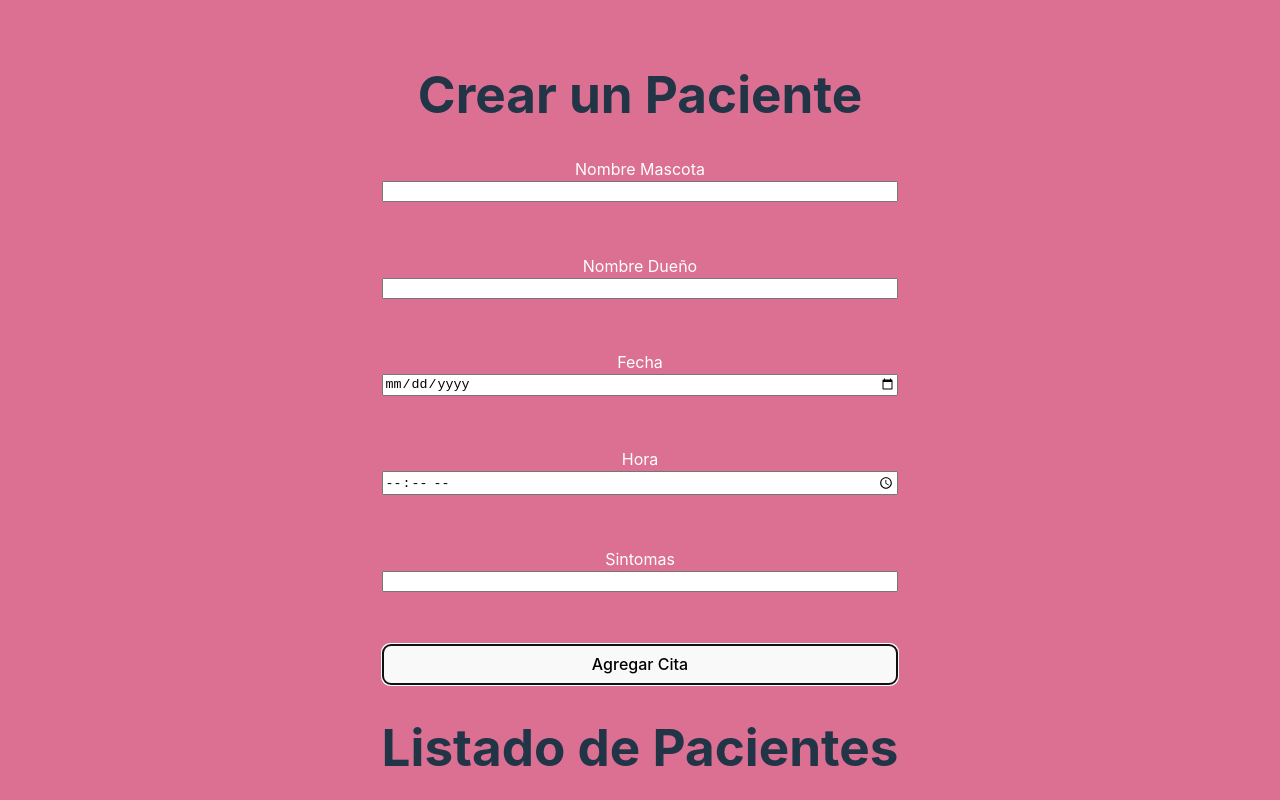
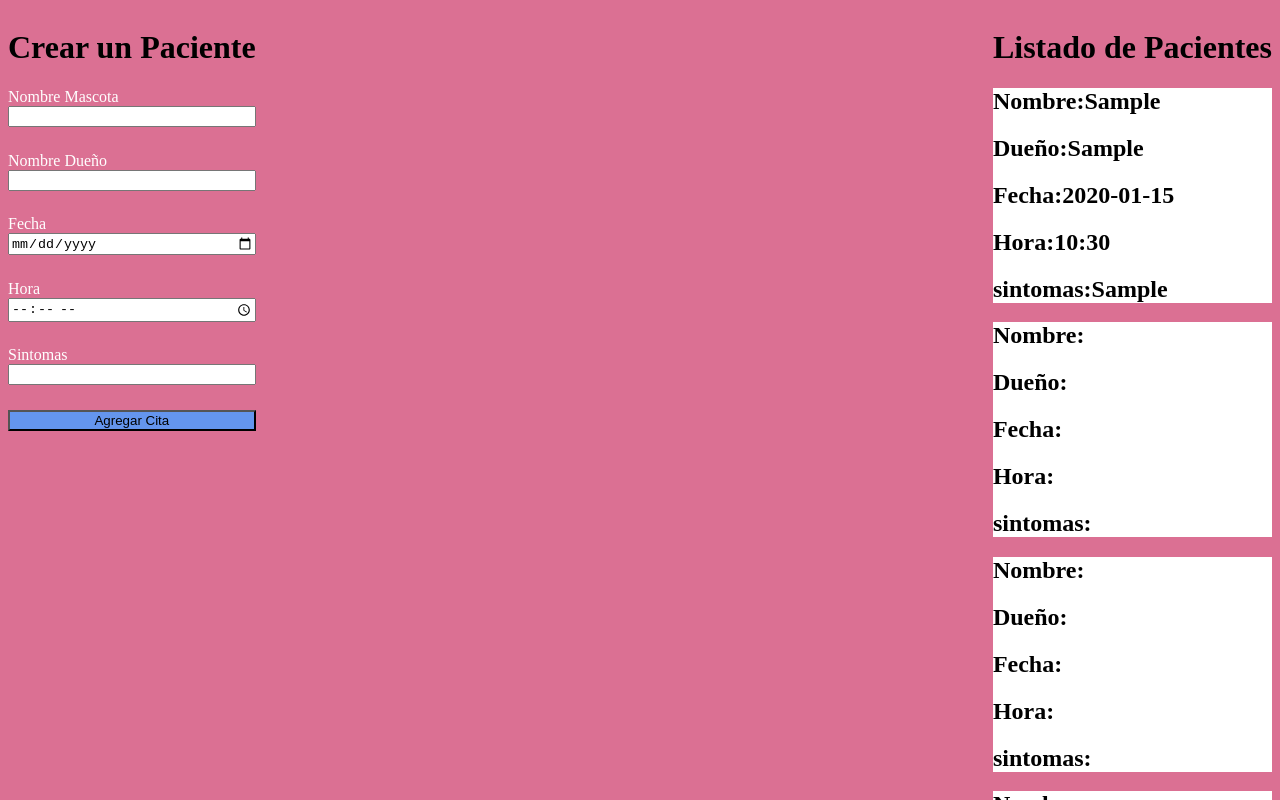
Before and after one commit to chinomozart/administrador-de_Pacientes, a React (Vite) app in the folder Proyecto Final de React/: page / in a window 1280 px wide. Both pictures are taken after typing "Sample", "Sample", "2020-01-15", "10:30", "Sample" into the empty fields and a click on the button "Agregar Cita". Shown: the top 800 px of the page. Built offline with nearby package versions, Linux system fonts and the light colour scheme.

Commit message:
fin Fase3

```diff
--- a/Proyecto Final de React/src/App.css
+++ b/Proyecto Final de React/src/App.css
@@ -1,19 +1,15 @@
-#root {
-  max-width: 1280px;
-  margin: 0 auto;
-  padding: 2rem;
-  text-align: center;
+.App{
+  justify-content: space-between;
+  display: flex;
+  flex-direction: row;
+  width: 100%;
+
 }
 
-body{
-background-color:palevioletred;
+
+button{
+  background-color: cornflowerblue;
 }
-
-.app{
-  display: flex;
-  flex-direction: row;
-  justify-content: space-evenly;
-  align-items: baseline;
-  min-width: 100vh;
-
+#root{
+  width: 100%;
 }
--- a/Proyecto Final de React/src/App.jsx
+++ b/Proyecto Final de React/src/App.jsx
@@ -4,23 +4,32 @@ import viteLogo from '/vite.svg'
 import './App.css'
 import'./Formulario.css'
 import './Header.css'
+import './Paciente.css'
 import Header from './Header'
 import Formulario from './Formulario'
+import Paciente from './Paciente'
+
 
 
 function App() {
-  const [count, setCount] = useState(0)
+  const[pacientes,setPacientes]=useState([])
 
   return (
     <div className="App">
      <div>
-    <Header titulo="Crear un Paciente"></Header>
-    <Formulario ></Formulario>
+     <Header titulo="Crear un Paciente" className="header1"></Header>
+     <Formulario
+     pacientes={pacientes}
+     setPacientes={setPacientes}></Formulario>
      </div>
      <div>
-     <Header titulo="Listado de Pacientes"></Header>
+       <Header titulo="Listado de Pacientes"></Header>
+       {pacientes.map((paciente)=>{
+        return <Paciente nombre={paciente.mascota} dueño={paciente.dueño} date={paciente.date} hora={paciente.hora} sintomas={paciente.sintomas}/>
+       })}
      </div>
     </div>
+
 
   )
 }
--- a/Proyecto Final de React/src/Formulario.css
+++ b/Proyecto Final de React/src/Formulario.css
@@ -12,6 +12,7 @@
 }
 .boton1{
     margin-top: 10%;
+
 }
 .date{
     margin-top: 10%;
--- a/Proyecto Final de React/src/Formulario.jsx
+++ b/Proyecto Final de React/src/Formulario.jsx
@@ -5,8 +5,7 @@ import { useState } from "react";
 
 
 
-export default function Formulario(){
-    const[pacientes,setPacientes]=useState([])
+export default function Formulario({pacientes,setPacientes}){
     const[mascota,setMascota]=useState("")
     const[dueño,setDueño]=useState("")
     const[date,setDate]=useState("")
@@ -22,7 +21,6 @@ export default function Formulario(){
             sintomas,
         }
         setPacientes([...pacientes,informacion,date,hora,sintomas])
-        //diccionario
         setMascota("")
         setDueño("")
         setDate("")
--- /dev/null
+++ b/Proyecto Final de React/src/Paciente.css
@@ -0,0 +1,4 @@
+.pacienteConatainer{
+    background-color: white;
+    color: black;
+}
--- /dev/null
+++ b/Proyecto Final de React/src/Paciente.jsx
@@ -0,0 +1,14 @@
+import React from "react";
+import './Paciente.css'
+
+export default function Paciente({nombre,dueño,date,hora,fecha,sintomas}){
+    return (
+    <section className="pacienteConatainer">
+        <h2>Nombre:{nombre}</h2>
+        <h2>Dueño:{dueño}</h2>
+        <h2>Fecha:{date}</h2>
+        <h2>Hora:{hora}</h2>
+        <h2>sintomas:{sintomas}</h2>
+    </section>
+    )
+}
--- a/Proyecto Final de React/src/index.css
+++ b/Proyecto Final de React/src/index.css
@@ -1,69 +1,8 @@
-:root {
-  font-family: Inter, system-ui, Avenir, Helvetica, Arial, sans-serif;
-  line-height: 1.5;
-  font-weight: 400;
+body{
+  background-color: palevioletred;
 
-  color-scheme: light dark;
-  color: rgba(255, 255, 255, 0.87);
-  background-color: #242424;
-
-  font-synthesis: none;
-  text-rendering: optimizeLegibility;
-  -webkit-font-smoothing: antialiased;
-  -moz-osx-font-smoothing: grayscale;
-  -webkit-text-size-adjust: 100%;
 }
 
-a {
-  font-weight: 500;
-  color: #646cff;
-  text-decoration: inherit;
+:root{
+  width: 100%;
 }
-a:hover {
-  color: #535bf2;
-}
-
-body {
-  margin: 0;
-  display: flex;
-  place-items: center;
-  min-width: 320px;
-  min-height: 100vh;
-}
-
-h1 {
-  font-size: 3.2em;
-  line-height: 1.1;
-}
-
-button {
-  border-radius: 8px;
-  border: 1px solid transparent;
-  padding: 0.6em 1.2em;
-  font-size: 1em;
-  font-weight: 500;
-  font-family: inherit;
-  background-color: #1a1a1a;
-  cursor: pointer;
-  transition: border-color 0.25s;
-}
-button:hover {
-  border-color: #646cff;
-}
-button:focus,
-button:focus-visible {
-  outline: 4px auto -webkit-focus-ring-color;
-}
-
-@media (prefers-color-scheme: light) {
-  :root {
-    color: #213547;
-    background-color: #ffffff;
-  }
-  a:hover {
-    color: #747bff;
-  }
-  button {
-    background-color: #f9f9f9;
-  }
-}
```
